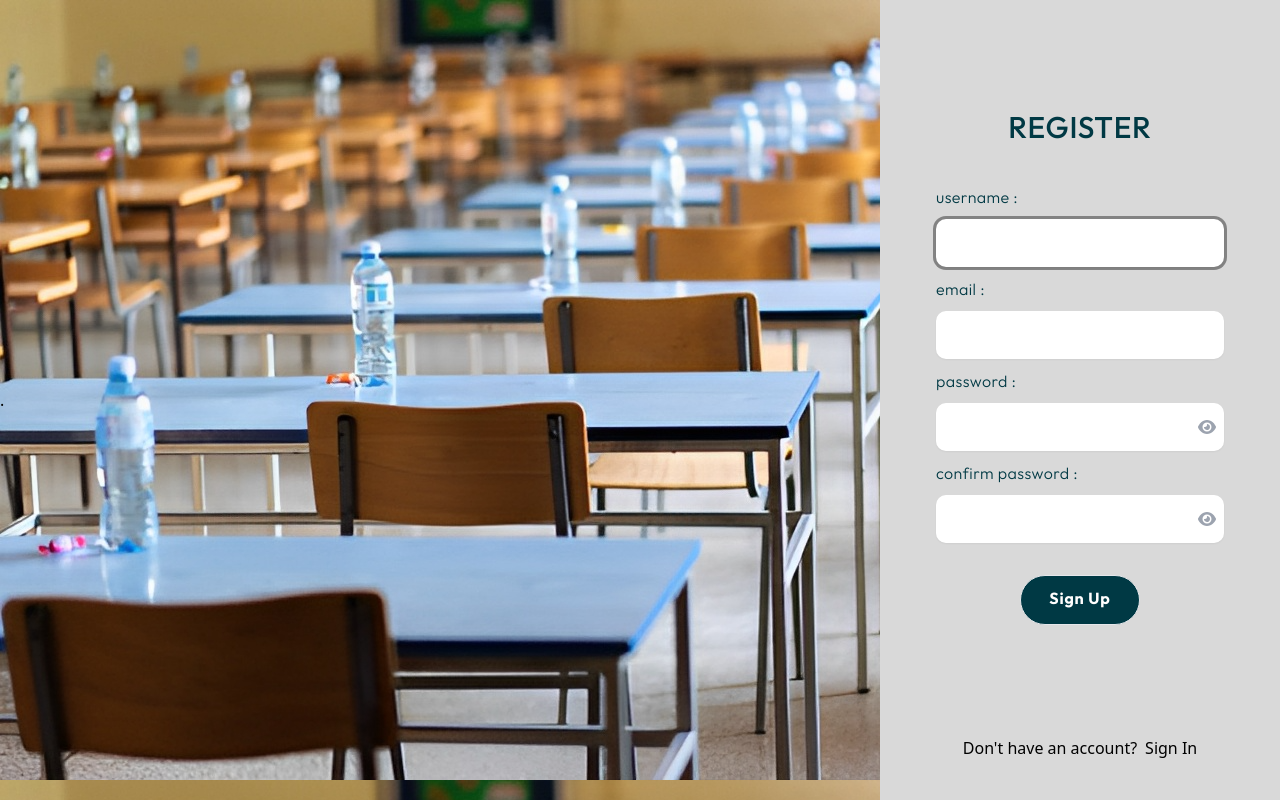
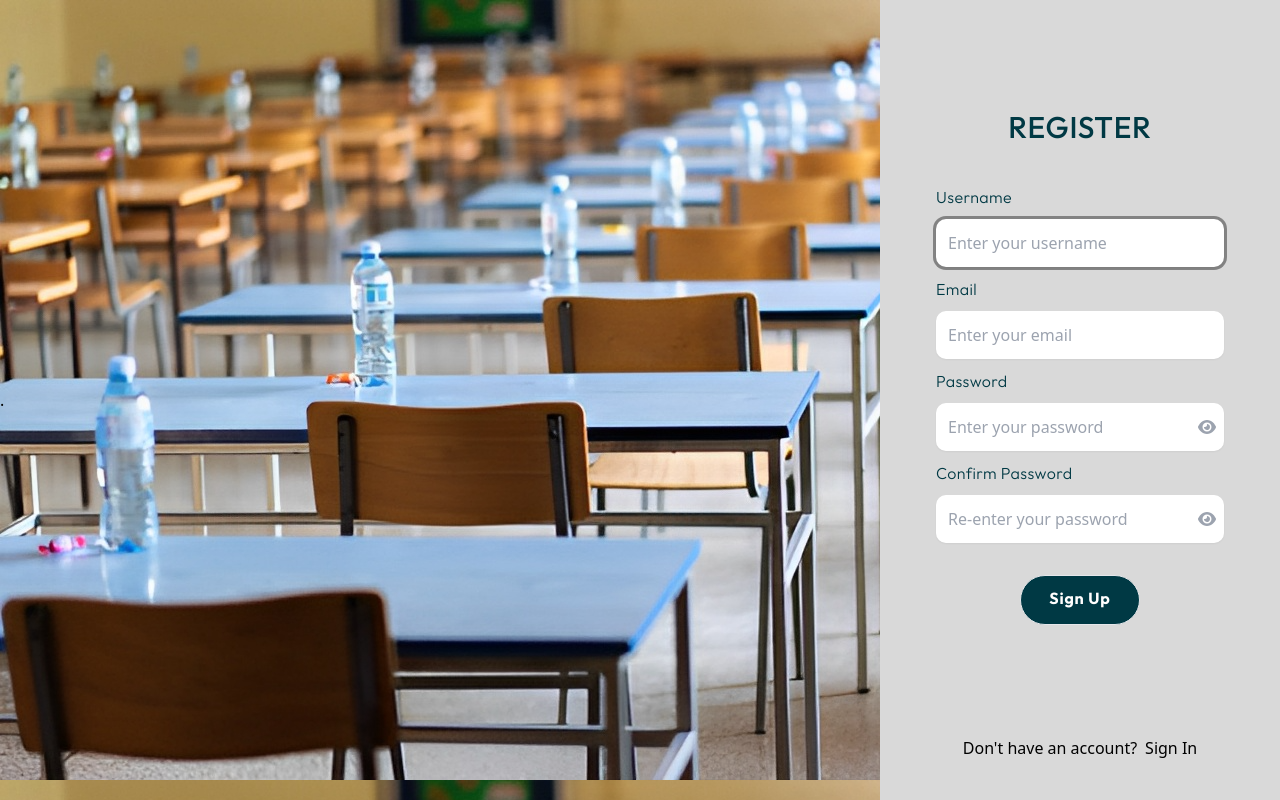
Before and after one commit to Sudhi27Krishna/Exam-Seat-Arrangement-System, a React (Create React App) app: page /register in a window 1280 px wide. Built offline with nearby package versions, Linux system fonts and the light colour scheme.

Commit message:
Added placeholders and capitalized labels

```diff
--- a/src/components/Login.jsx
+++ b/src/components/Login.jsx
@@ -79,7 +79,7 @@ export default function Login() {
                     </div>
                     <form className="space-y-6 w-full" onSubmit={handleSubmit}>
                         <div>
-                            <label className="text-green-medium tracking-wide font-Outfit-Light select-none" htmlFor="username">username</label>
+                            <label className="text-green-medium tracking-wide font-Outfit-Light select-none" htmlFor="username">Username</label>
                             <input
                                 className="mt-2 w-full h-12 px-3 py-2 rounded-[10px] shadow-sm focus:outline-none focus:ring focus:ring-black focus:ring-opacity-40"
                                 type="text"
@@ -93,7 +93,7 @@ export default function Login() {
                                 spellcheck="false" />
                         </div>
                         <div>
-                            <label className=" text-green-medium tracking-wide font-Outfit-Light select-none" htmlFor="password">password</label>
+                            <label className=" text-green-medium tracking-wide font-Outfit-Light select-none" htmlFor="password">Password</label>
                             <div className={`mt-2 flex flex-row items-center w-full h-12 rounded-[10px] shadow-sm ${pwdFocus ? "ring ring-black ring-opacity-40" : ""}`}>
                                 <input
                                     className="h-12 w-full px-3 py-2 rounded-l-[10px] outline-none"
--- a/src/components/Register.jsx
+++ b/src/components/Register.jsx
@@ -117,7 +117,7 @@ const Register = () => {
                     <form onSubmit={(e) => handleSubmit(e)} className="space-y-3 w-full">
                         <div className="flex flex-col">
                             <label htmlFor="username" className="text-green-medium tracking-wide font-Outfit-Light mb-2">
-                                username :
+                                Username
                             </label>
                             <input
                                 type="text"
@@ -131,6 +131,7 @@ const Register = () => {
                                 aria-describedby="uidnote"
                                 onFocus={() => setUserFocus(true)}
                                 onBlur={() => setUserFocus(false)}
+                                placeholder="Enter your username"
                                 className={`w-full h-12 px-3 py-2 rounded-[10px] shadow-sm focus:outline-none focus:ring
                             ${validName ? "border-2 border-green-500 focus:border focus:ring-green-500 focus:ring-opacity-50" : "focus:ring-black focus:ring-opacity-40"}
                             ${!validName && user ? "border-2 border-red-500 focus:border focus:border-red-500 focus:ring-red-500 focus:ring-opacity-70" : ""}`}
@@ -147,7 +148,7 @@ const Register = () => {
 
                         <div className="flex flex-col">
                             <label htmlFor="email" className="text-green-medium tracking-wide font-Outfit-Light mb-2">
-                                email :
+                                Email
                             </label>
                             <input
                                 type="text"
@@ -161,6 +162,7 @@ const Register = () => {
                                 aria-describedby="mailnote"
                                 onFocus={() => setMailFocus(true)}
                                 onBlur={() => setMailFocus(false)}
+                                placeholder="Enter your email"
                                 className={`w-full h-12 px-3 py-2 rounded-[10px] shadow-sm focus:outline-none focus:ring
                             ${validMail ? "border-2 border-green-500 focus:border focus:ring-green-500 focus:ring-opacity-50" : "focus:ring-black focus:ring-opacity-40"}
                             ${!validMail && mail ? "border-2 border-red-500 focus:border focus:border-red-500 focus:ring-red-500 focus:ring-opacity-70" : ""}`}
@@ -174,7 +176,7 @@ const Register = () => {
 
                         <div className="flex flex-col">
                             <label htmlFor="password" className="text-green-medium tracking-wide font-Outfit-Light mb-2">
-                                password :
+                                Password
                             </label>
                             <div className={`flex flex-row items-center w-full h-12 rounded-[10px] shadow-sm ${pwdFocus && !pwd ? "ring ring-black ring-opacity-40" : ""}
                         ${pwdFocus && validPwd ? "ring ring-green-500 ring-opacity-50" : ""} ${pwdFocus && !validPwd && pwd ? "ring ring-red-500 ring-opacity-70" : ""}`}>
@@ -189,6 +191,7 @@ const Register = () => {
                                     aria-describedby="pwdnote"
                                     onFocus={() => setPwdFocus(true)}
                                     onBlur={() => setPwdFocus(false)}
+                                    placeholder="Enter your password"
                                 />
                                 <div className={`flex bg-white w-10 h-12 rounded-r-[10px] items-center justify-center ${!pwdFocus && validPwd ? "border-y-2 border-r-2 border-green-500" : ""}
                             ${!pwdFocus && !validPwd && pwd ? "border-y-2 border-r-2 border-red-500" : ""}`}>
@@ -207,7 +210,7 @@ const Register = () => {
 
                         <div className="flex flex-col">
                             <label htmlFor="confirm_pwd" className="text-green-medium tracking-wide font-Outfit-Light mb-2">
-                                confirm password :
+                                Confirm Password
                             </label>
                             <div className={`flex flex-row items-center w-full h-12 rounded-[10px] shadow-sm ${matchFocus && !matchPwd ? "ring ring-black ring-opacity-40" : ""}
                         ${matchFocus && validMatch && matchPwd ? "ring ring-green-500 ring-opacity-50" : ""} ${matchFocus && !validMatch && matchPwd ? "ring ring-red-500 ring-opacity-70 " : ""}`}>
@@ -222,6 +225,7 @@ const Register = () => {
                                     aria-describedby="confirmnote"
                                     onFocus={() => setMatchFocus(true)}
                                     onBlur={() => setMatchFocus(false)}
+                                    placeholder="Re-enter your password"
                                 />
                                 <div className={`flex bg-white w-10 h-12 rounded-r-[10px] items-center justify-center ${!matchFocus && validMatch && matchPwd ? "border-y-2 border-r-2 border-green-500" : ""}
                             ${!matchFocus && !validMatch && matchPwd ? "border-y-2 border-r-2 border-red-500" : ""}`}>
```
